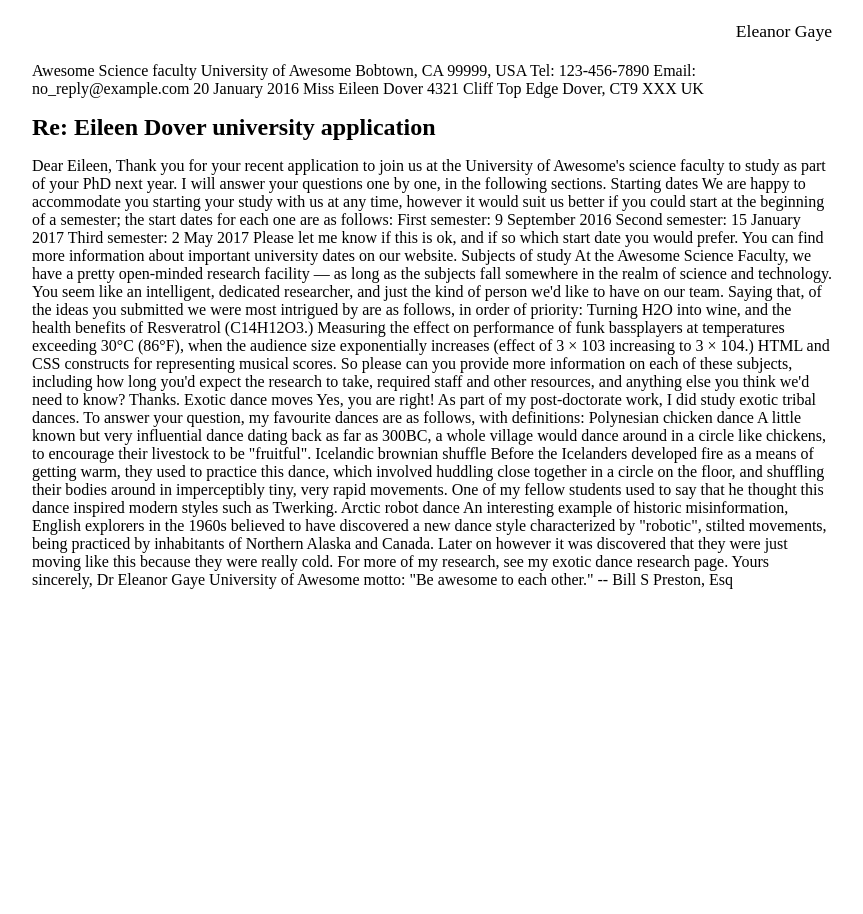
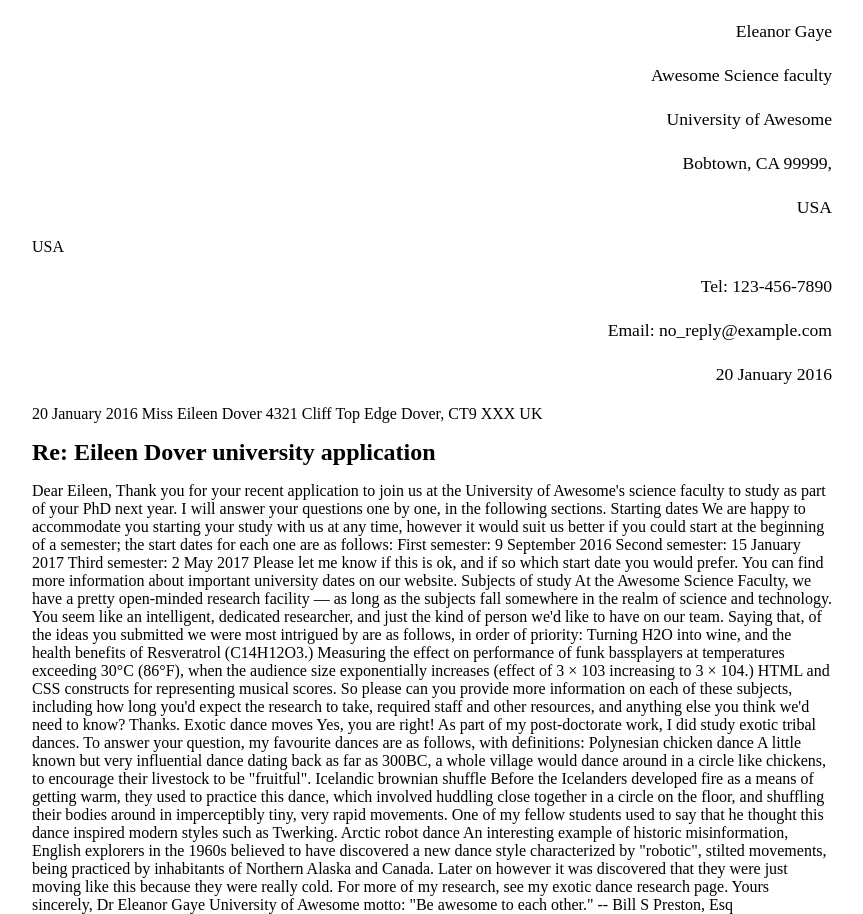
Before and after one commit to mussellr/mussellr.github.io, a plain HTML site: page index.html in a window 1280 px wide. Shown: the whole page, without its empty margins (208-1071 px from the left). Before the commit the page ends 800 px from the top, so only its background shows below. Drawn offline with Linux system fonts and the light colour scheme.

Commit message:
Update index.html

```diff
--- a/index.html
+++ b/index.html
@@ -36,14 +36,14 @@
         </head>
         <body>
 <p align=right>Eleanor Gaye</p>
-Awesome Science faculty
-University of Awesome
-Bobtown, CA 99999,
-USA
-Tel: 123-456-7890
-Email: no_reply@example.com
+<p align=right>Awesome Science faculty</p>
+<p align=right>University of Awesome</p>
+<p align=right>Bobtown, CA 99999,</p>
+<p align=right>USA</p>USA
+<p align=right>Tel: 123-456-7890</p>
+<p align=right>Email: no_reply@example.com</p>
 
-20 January 2016
+<p align=right>20 January 2016</p>20 January 2016
 
 Miss Eileen Dover
 4321 Cliff Top Edge
```
